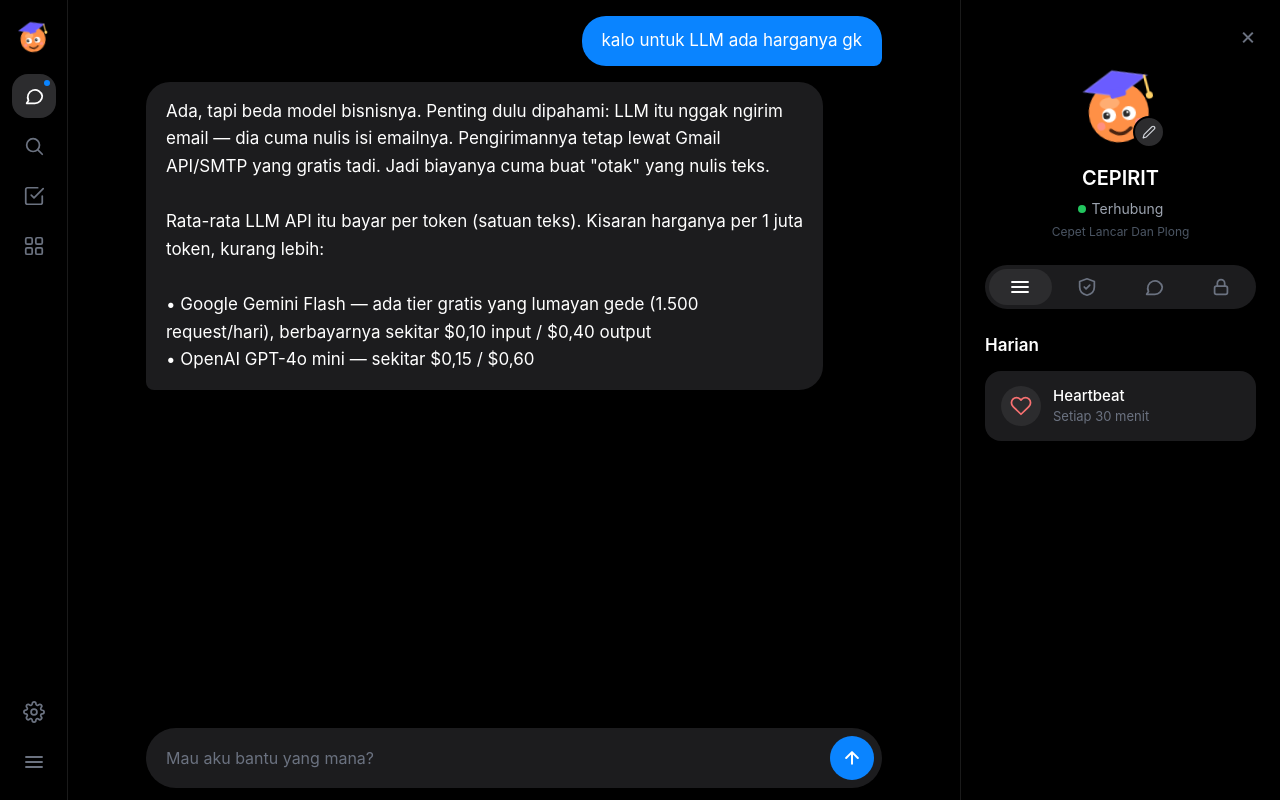
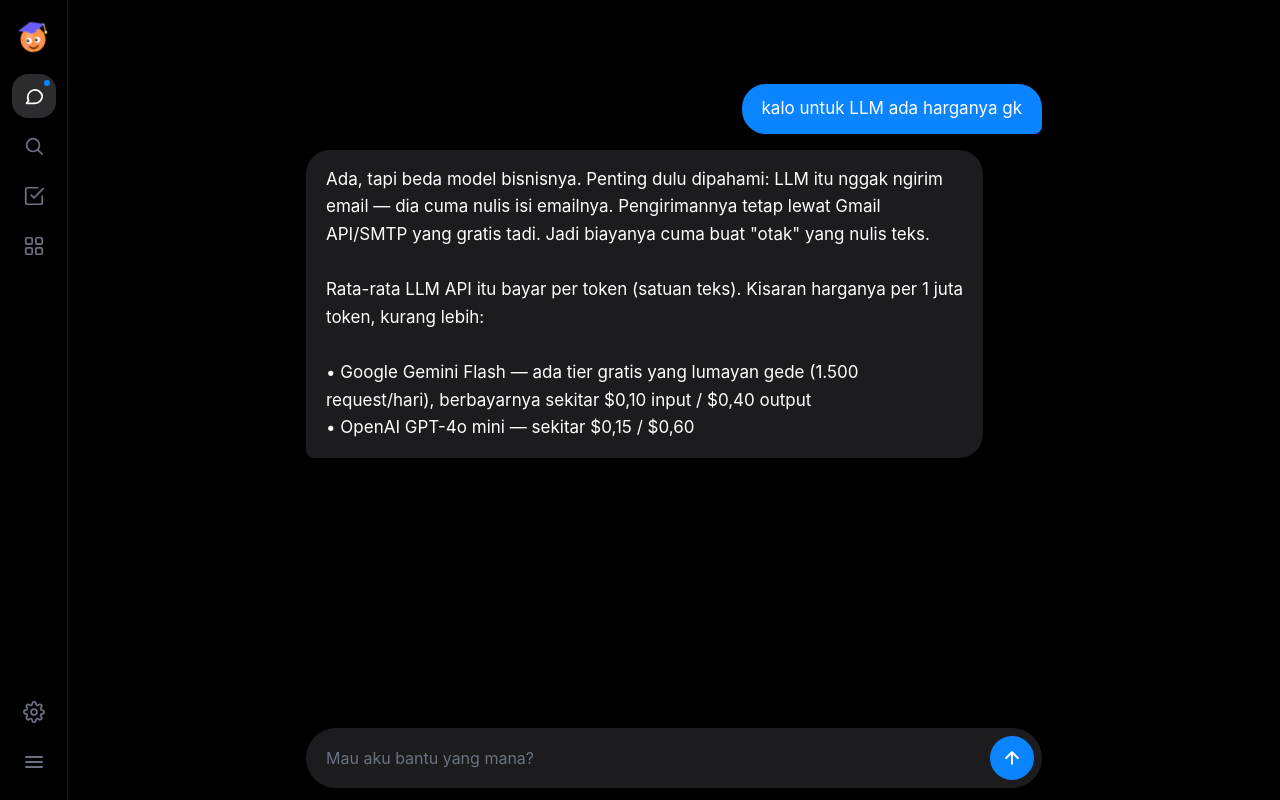
Before and after one commit to Rain-dev-187/smart-virtual-assistant-llm, a React (Vite) app in the folder frontend/: page / in a window 1280 px wide. Built offline with nearby package versions, Linux system fonts and the light colour scheme.

Commit message:
Desktop: bar atas ramping dengan avatar kiri (toggle panel); panel default tertutup

```diff
--- a/frontend/src/App.jsx
+++ b/frontend/src/App.jsx
@@ -26,7 +26,7 @@
   const [stack, setStack] = useState([]); // tumpukan halaman bottom-sheet
   const [view, setView] = useState("chat"); // chat | sasaran | galeri
   const [chatSide, setChatSide] = useState(false); // sidebar percakapan (desktop)
-  const [rightOpen, setRightOpen] = useState(true); // panel kanan (desktop)
+  const [rightOpen, setRightOpen] = useState(false); // panel kanan (desktop)
   const [goals, setGoals] = useState([]);
   const [artifacts, setArtifacts] = useState([]);
   const [galeriFilter, setGaleriFilter] = useState("semua");
--- a/frontend/src/components/ChatScreen.jsx
+++ b/frontend/src/components/ChatScreen.jsx
@@ -29,14 +29,21 @@
 
   return (
     <div className="flex flex-col h-full w-full max-w-md md:max-w-3xl mx-auto">
-      {/* Avatar tengah — selalu tampil, tidak ikut scroll;
-          sembunyi saat panel kanan terbuka (profil pindah ke sidebar) */}
+      {/* Avatar tengah (mobile) — selalu tampil */}
+      <div className="md:hidden shrink-0 flex justify-center pt-4">
+        <button onClick={onOpenProfile} aria-label="Lihat profil CEPIRIT" className="rounded-full animate-pop-in">
+          <CepiritAvatar size={72} />
+        </button>
+      </div>
+
+      {/* Bar atas desktop — avatar kecil di kiri, klik untuk buka/tutup panel profil.
+          Sembunyi saat panel terbuka (profil pindah ke sidebar) */}
       <div
         key={panelOpen ? "avatar-hidden" : "avatar-shown"}
-        className={`shrink-0 flex justify-center pt-4 ${panelOpen ? "xl:hidden" : ""}`}
+        className={`hidden md:flex shrink-0 items-center px-6 py-3 ${panelOpen ? "xl:hidden" : ""}`}
       >
-        <button onClick={onOpenProfile} aria-label="Lihat profil CEPIRIT" className="rounded-full animate-pop-in">
-          <CepiritAvatar size={72} />
+        <button onClick={onOpenProfile} aria-label="Profil CEPIRIT" className="rounded-full animate-pop-in">
+          <CepiritAvatar size={44} label={false} />
         </button>
       </div>
 
```
